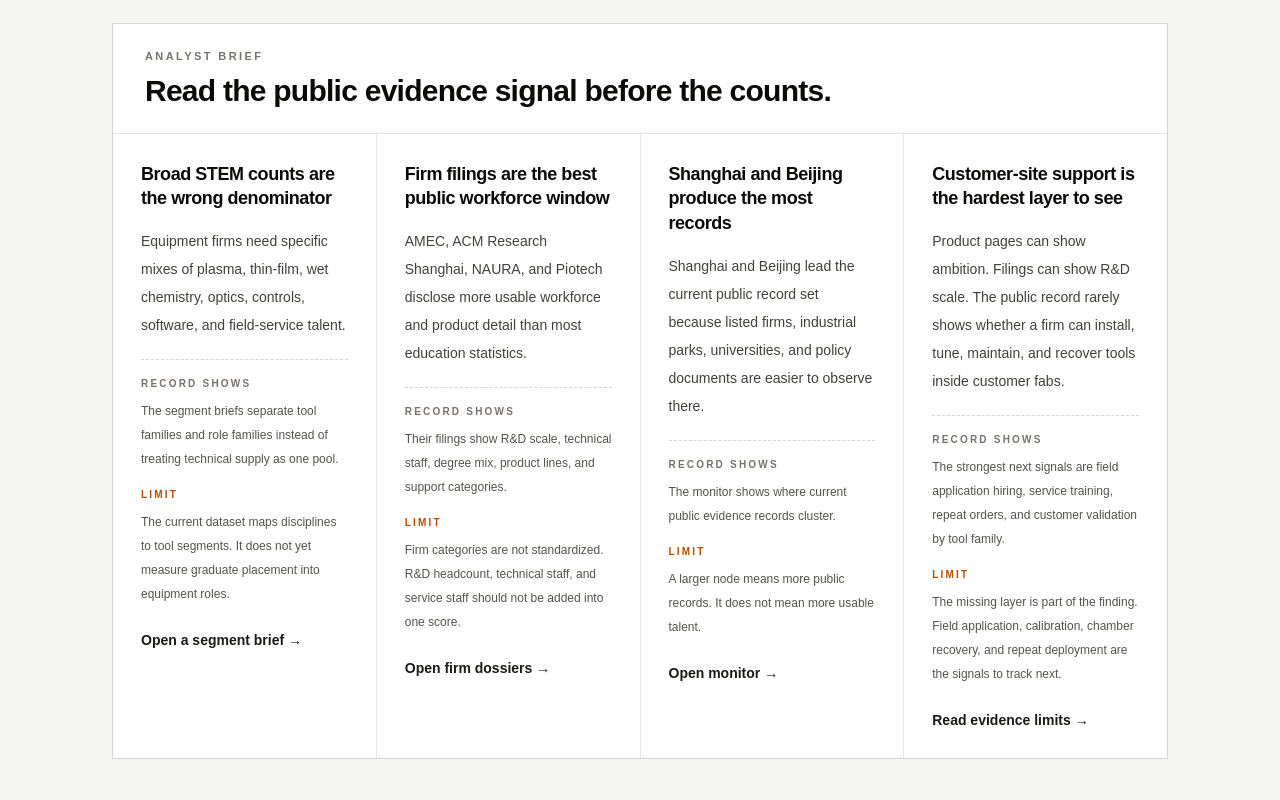
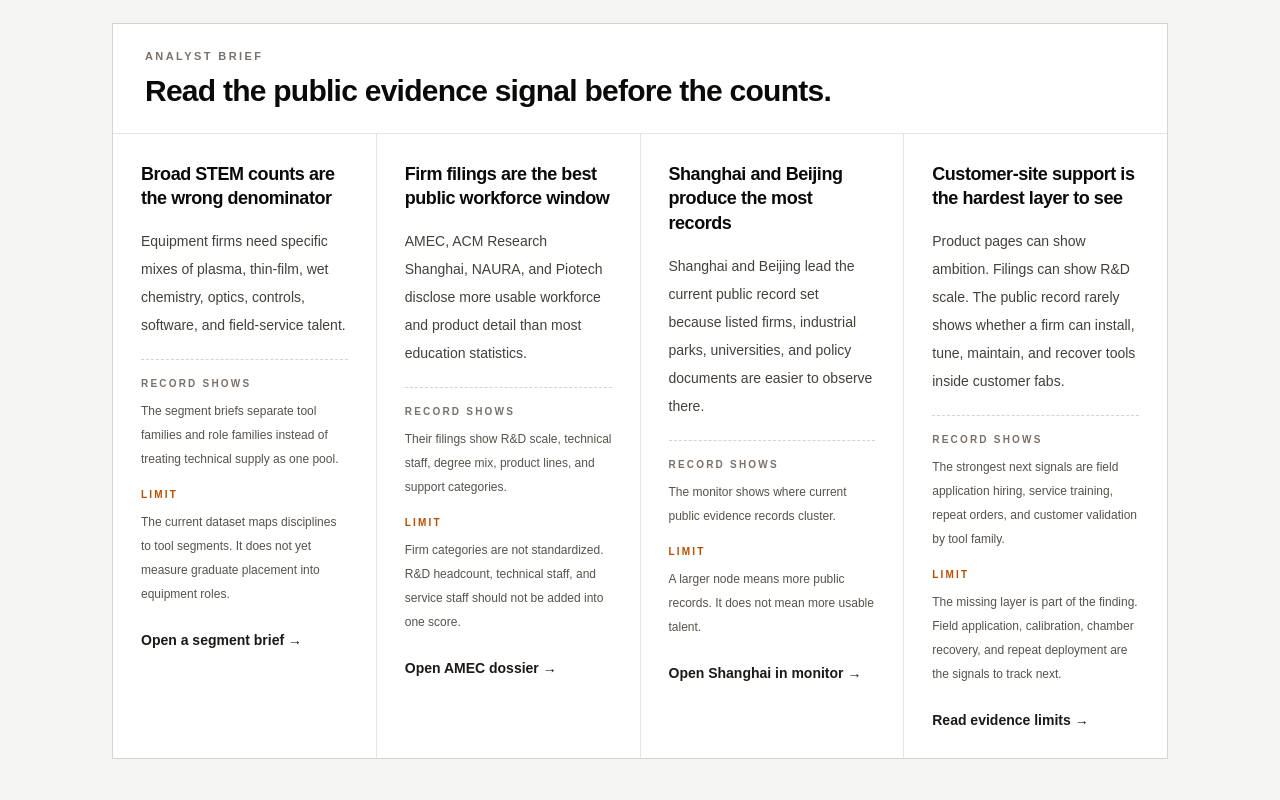
Before and after one commit to yippy141/china-semiconductor-tooling-talent-atlas, a Next.js app: page / in a window 1280 px wide. Shown: the part 640-1440 px from the top of the page. Built offline with nearby package versions, Linux system fonts and the light colour scheme.

Commit message:
Add next-click links from homepage

```diff
--- a/components/atlas/analyst-brief-rail.tsx
+++ b/components/atlas/analyst-brief-rail.tsx
@@ -21,11 +21,13 @@ export function AnalystBriefRail() {
 
       <div className="grid grid-cols-1 gap-px bg-stone-200 lg:grid-cols-4">
         {homepageInsights.map((insight) => (
-          <article
+          <Link
             key={insight.id}
-            className="flex min-h-full flex-col bg-white p-6 sm:p-7"
+            href={insight.href}
+            className="group flex min-h-full flex-col bg-white p-6 transition-colors hover:bg-stone-50 sm:p-7"
           >
-            <h3 className="text-lg font-semibold leading-snug tracking-tight text-stone-950">
+            <article className="flex min-h-full flex-col">
+              <h3 className="text-lg font-semibold leading-snug tracking-tight text-stone-950 group-hover:underline group-hover:underline-offset-4">
                 {insight.title}
               </h3>
               <p className="mt-4 text-sm leading-7 text-stone-700">
@@ -50,13 +52,11 @@ export function AnalystBriefRail() {
                 </p>
               </div>
 
-            <Link
-              href={insight.href}
-              className="mt-6 inline-flex items-center text-sm font-semibold text-stone-900 hover:text-stone-700"
-            >
+              <span className="mt-6 inline-flex items-center text-sm font-semibold text-stone-900">
                 {insight.linkLabel} &rarr;
+              </span>
+            </article>
           </Link>
-          </article>
         ))}
       </div>
     </section>
--- a/components/atlas/discipline-segment-matrix.tsx
+++ b/components/atlas/discipline-segment-matrix.tsx
@@ -1,3 +1,4 @@
+import Link from "next/link";
 import disciplinesData from "@/data/generated/disciplines.json";
 import { segmentProfiles } from "@/data/editorial/segment-profiles";
 
@@ -64,7 +65,12 @@ export function DisciplineSegmentMatrix() {
                   scope="col"
                   className="px-3 py-3 text-center"
                 >
-                  {column.label}
+                  <Link
+                    href={`/segments/${column.id}`}
+                    className="underline-offset-4 hover:text-stone-950 hover:underline"
+                  >
+                    {column.label}
+                  </Link>
                 </th>
               ))}
             </tr>
--- a/components/atlas/firm-workforce-chart.tsx
+++ b/components/atlas/firm-workforce-chart.tsx
@@ -1,5 +1,6 @@
 "use client";
 
+import Link from "next/link";
 import {
   Bar,
   BarChart,
@@ -15,6 +16,12 @@ import {
 } from "@/data/editorial/firm-workforce-snapshots";
 
 const NOT_DISCLOSED = "Not disclosed in current filing";
+
+const firmHrefByName: Record<string, string> = {
+  AMEC: "/firms/amec",
+  "ACM Research Shanghai": "/firms/acm-research-shanghai",
+  "NAURA Technology Group": "/firms/naura",
+};
 
 function parseNumeric(value: string): number | null {
   const cleaned = value.replace(/,/g, "").replace(/%/g, "").trim();
@@ -81,6 +88,7 @@ const chartCategories = [
 
 type ChartDatum = {
   firm: string;
+  href: string;
   value: number;
   displayValue: string;
 };
@@ -96,6 +104,7 @@ function buildChartData(
       if (numeric === null) return null;
       return {
         firm: snapshot.firm,
+        href: firmHrefByName[snapshot.firm] ?? `/firms/${snapshot.id}`,
         value: numeric,
         displayValue: figure.value,
       } satisfies ChartDatum;
@@ -202,6 +211,21 @@ export function FirmWorkforceChart() {
                   {NOT_DISCLOSED.toLowerCase()}.
                 </p>
               ) : null}
+
+              <nav
+                aria-label={`Firm dossiers for ${category.title}`}
+                className="mt-auto flex flex-wrap gap-x-4 gap-y-2 border-t border-dashed border-stone-300 pt-4"
+              >
+                {data.map((datum) => (
+                  <Link
+                    key={datum.firm}
+                    href={datum.href}
+                    className="text-xs font-semibold text-stone-900 underline-offset-4 hover:underline"
+                  >
+                    {datum.firm}
+                  </Link>
+                ))}
+              </nav>
             </figure>
           );
         })}
@@ -229,7 +253,12 @@ export function FirmWorkforceChart() {
             {additionalRows.map((row) => (
               <tr key={row.firm} className="border-t border-stone-200">
                 <th scope="row" className="py-2 pr-4 font-medium text-stone-900">
-                  {row.firm}
+                  <Link
+                    href={firmHrefByName[row.firm] ?? "/firms"}
+                    className="underline-offset-4 hover:underline"
+                  >
+                    {row.firm}
+                  </Link>
                 </th>
                 <td className="py-2 pr-4 text-stone-700">
                   {row.total ? (
--- a/components/atlas/toolmaker-footprint-grid.tsx
+++ b/components/atlas/toolmaker-footprint-grid.tsx
@@ -1,3 +1,4 @@
+import Link from "next/link";
 import {
   firmProfileBySlug,
   type FirmProfile,
@@ -159,7 +160,12 @@ export function ToolmakerFootprintGrid() {
                   scope="col"
                   className="px-3 py-3 text-left"
                 >
-                  {column.label}
+                  <Link
+                    href={`/segments/${column.id}`}
+                    className="underline-offset-4 hover:text-stone-950 hover:underline"
+                  >
+                    {column.label}
+                  </Link>
                 </th>
               ))}
             </tr>
@@ -175,9 +181,12 @@ export function ToolmakerFootprintGrid() {
                   className="px-6 py-4 text-left font-normal sm:px-8"
                 >
                   <div className="flex flex-col gap-1">
-                    <span className="text-sm font-semibold tracking-tight text-stone-950">
+                    <Link
+                      href={`/firms/${row.profile.slug}`}
+                      className="text-sm font-semibold tracking-tight text-stone-950 underline-offset-4 hover:underline"
+                    >
                       {row.profile.name}
-                    </span>
+                    </Link>
                     <span className="text-[11px] text-stone-500">
                       {row.profile.headquarters}
                     </span>
--- a/data/editorial/homepage-insights.ts
+++ b/data/editorial/homepage-insights.ts
@@ -30,8 +30,8 @@ export const homepageInsights: HomepageInsight[] = [
       "Their filings show R&D scale, technical staff, degree mix, product lines, and support categories.",
     limit:
       "Firm categories are not standardized. R&D headcount, technical staff, and service staff should not be added into one score.",
-    href: "/firms",
-    linkLabel: "Open firm dossiers",
+    href: "/firms/amec",
+    linkLabel: "Open AMEC dossier",
   },
   {
     id: "city-records",
@@ -42,8 +42,8 @@ export const homepageInsights: HomepageInsight[] = [
       "The monitor shows where current public evidence records cluster.",
     limit:
       "A larger node means more public records. It does not mean more usable talent.",
-    href: "/monitor",
-    linkLabel: "Open monitor",
+    href: "/monitor?city=Shanghai",
+    linkLabel: "Open Shanghai in monitor",
   },
   {
     id: "customer-site-support",
```
Lines whose indentation alone changed are shown as unchanged.
